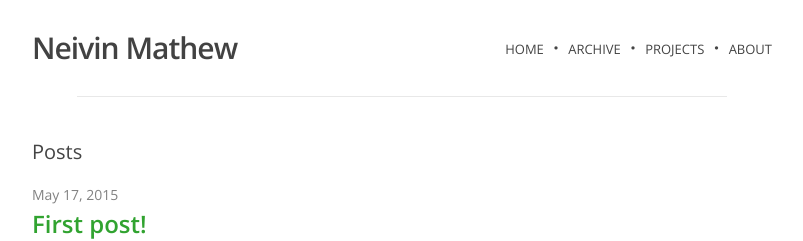
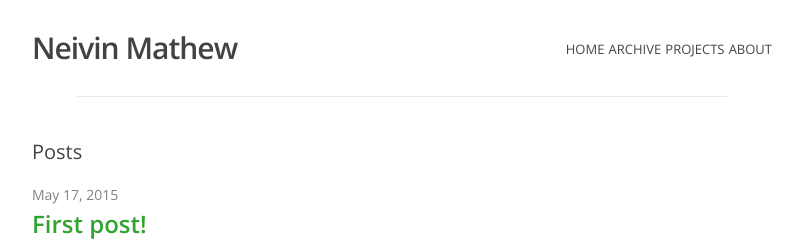
Before and after one commit to neivin/neivin.github.io, a Jekyll site: the page built from index.html, in a window 1280 px wide. Shown: the top 241 px of the page, without its empty margins (238-1041 px from the left). Built offline with Jekyll 4.4.1, drawn with Linux system fonts in a browser that asks for light colours.

Commit message:
edited nav

```diff
--- a/_includes/header.html
+++ b/_includes/header.html
@@ -13,12 +13,9 @@
       </a>
 
       <div class="trigger">
-          <a class="page-link" href="{{site.baseurl}}">HOME</a>
-          <span>・</span>
+          <a class="page-link" href="/">HOME</a>
           <a class="page-link" href="/archive">ARCHIVE</a>
-          <span>・</span>
           <a class="page-link" href="/projects">PROJECTS</a>
-          <span>・</span>
           <a class="page-link" href="/about">ABOUT</a>
       </div>
     </nav>
```
